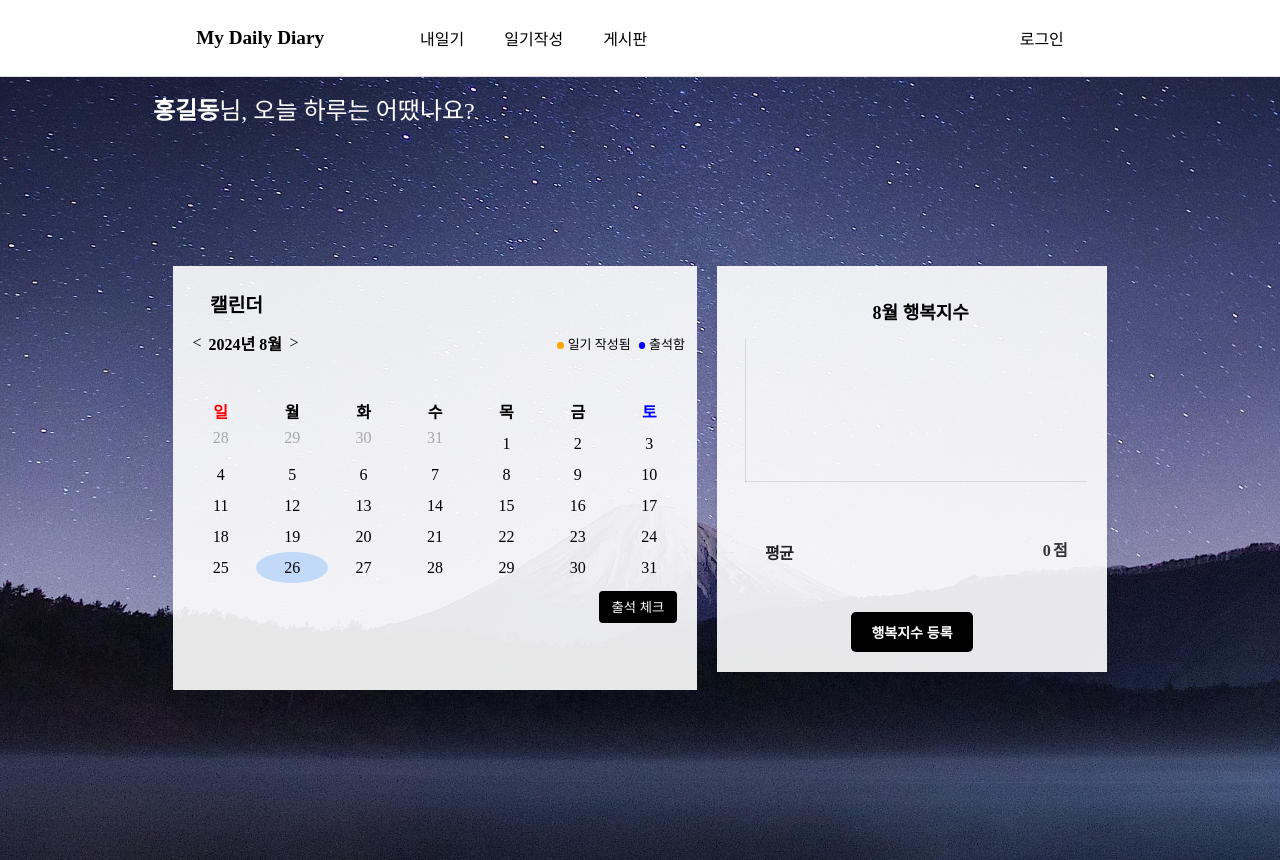
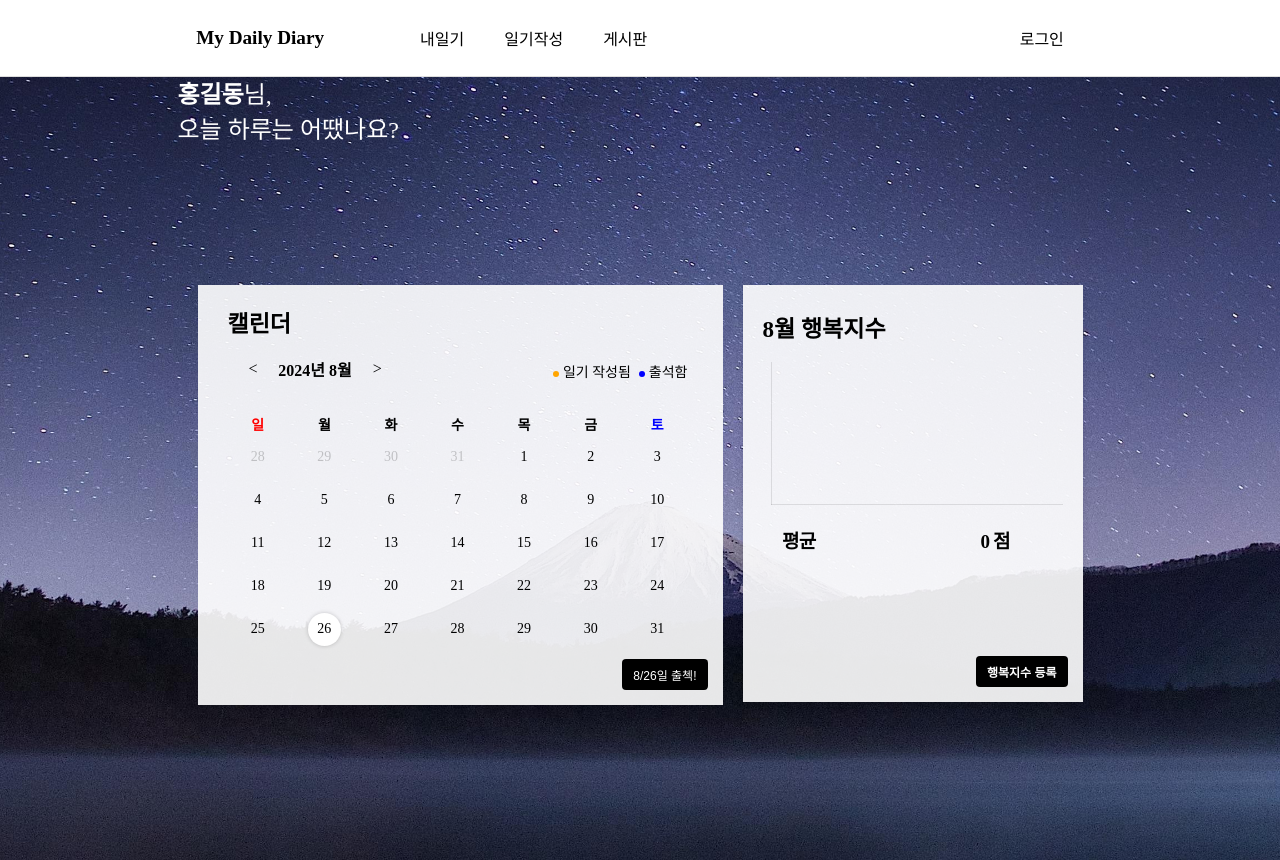
Before and after one commit to SuhyeonB/capstone_FE, a React (Create React App) app: page / in a window 1280 px wide. Built offline with nearby package versions, Linux system fonts and the light colour scheme.

Commit message:
Happiness & Calendar update

```diff
--- a/src/components/Main.js
+++ b/src/components/Main.js
@@ -14,7 +14,7 @@ const Main = () => {
                 <div className="logged-in-view">
                     <div className="header">
                         <div className="text fade-in-up">
-                            <strong>{username}</strong>님, 오늘 하루는 어땠나요?
+                            <strong>{username}</strong>님, <br />오늘 하루는 어땠나요?
                         </div>
                         <div className="weather-info">
 
--- a/src/pages/main/Calendar.js
+++ b/src/pages/main/Calendar.js
@@ -3,17 +3,17 @@ import React, { useState } from 'react';
 const Calendar = () => {
   const [currentDate, setCurrentDate] = useState(new Date());
   const [attendanceDays, setAttendanceDays] = useState([]);
+  const [selectedDate, setSelectedDate] = useState(new Date());
 
   const renderCalendar = () => {
     const year = currentDate.getFullYear();
     const month = currentDate.getMonth();
 
-    const firstDay = new Date(year, month, 1).getDay();
-    const lastDate = new Date(year, month + 1, 0).getDate();
+    const firstDay = new Date(year, month, 1).getDay(); // 해당 달의 첫 번째 날의 요일
+    const lastDate = new Date(year, month + 1, 0).getDate(); // 해당 달의 마지막 날짜
 
-    const prevLastDate = new Date(year, month, 0).getDate();
-    const nextDays = 35 - (firstDay + lastDate); // 전체 5주
-
+    const prevLastDate = new Date(year, month, 0).getDate(); // 이전 달의 마지막 날짜
+    const totalDays = 35; // 5주 = 35일
     let days = [];
 
     // 이전 달의 날짜
@@ -35,16 +35,25 @@ const Calendar = () => {
       );
 
       days.push(
-        <div className={`day ${isToday ? 'today' : ''}`} key={`day-${i}`}>
+        <div
+          className={`day ${isToday ? 'today' : ''}`}
+          key={`day-${i}`}
+          onClick={() => setSelectedDate(new Date(year, month, i))} // 날짜 클릭 시 선택된 날짜 업데이트
+        >
           {isAttendance && <div className="attendance-dot"></div>}
           {i}
         </div>
       );
     }
 
-    // 다음 달의 날짜
-    for (let j = 1; j <= nextDays; j++) {
-      days.push(<div className="next-date" key={`next-${j}`}>{j}</div>);
+    // 다음 달의 날짜 (5주 = 총 35일로 맞추기 위해 나머지 공간에 추가)
+    const totalRenderedDays = days.length;
+    for (let j = 1; totalRenderedDays + j <= totalDays; j++) {
+      days.push(
+        <div className="next-date" key={`next-${j}`}>
+          {j}
+        </div>
+      );
     }
 
     return days;
@@ -59,10 +68,9 @@ const Calendar = () => {
   };
 
   const handleAttendance = () => {
-    const today = new Date();
-    const currentYear = today.getFullYear();
-    const currentMonth = today.getMonth();
-    const currentDate = today.getDate();
+    const currentYear = selectedDate.getFullYear();
+    const currentMonth = selectedDate.getMonth();
+    const currentDate = selectedDate.getDate();
 
     const attendanceExists = attendanceDays.some(
       (day) => day.year === currentYear && day.month === currentMonth && day.date === currentDate
@@ -76,7 +84,7 @@ const Calendar = () => {
   return (
     <div className="container">
       <div className="calendar-container">
-        <h1>캘린더</h1>
+        <h1><strong>캘린더</strong></h1>
         <div className="calendar-header">
           <div className="month">
             <i className="prev" onClick={prevMonth}>&lt;</i>
@@ -97,12 +105,14 @@ const Calendar = () => {
             <div className="tue">화</div>
             <div className="wed">수</div>
             <div className="thu">목</div>
-            <div className="fir">금</div>
+            <div className="fri">금</div>
             <div className="sat">토</div>
           </div>
           <div className="days">{renderCalendar()}</div>
         </div>
-        <button className="attendance-btn" onClick={handleAttendance}>출석 체크</button>
+        <button className="attendance-btn" onClick={handleAttendance}>
+          {`${selectedDate.getMonth() + 1}/${selectedDate.getDate()}일 출첵!`}
+        </button>
       </div>
     </div>
   );
--- a/src/pages/main/Happiness.js
+++ b/src/pages/main/Happiness.js
@@ -80,21 +80,21 @@ const Happiness = () => {
     elements: {
       bar: {
         borderRadius: 2, // 막대 끝 둥글게 설정
-        barPercentage: 0.7, // 막대 너비 설정 (간격 조절)
+        barPercentage: 0.5, // 막대 너비 설정 (간격 조절)
       },
     },
   };
 
   return (
     <div className="happiness-card">
-      <h1>{currentMonth} 행복지수</h1>
+      <h1><strong>{currentMonth} 행복지수</strong></h1>
       <div className="chart-container">
         <Bar data={chartData} options={chartOptions} />
       </div>
 
-      <div className="average-section">
-        <span><strong>평균</strong></span>
-        <span className="average-score">{calculateAverage()} 점</span>
+      <div className="average">
+        <span className="average-text"><strong>평균</strong></span>
+        <span className="average-score"><strong>{calculateAverage()} 점</strong></span>
       </div>
 
       <button className="register-button" onClick={() => setIsModalOpen(true)}>행복지수 등록</button>
@@ -102,11 +102,9 @@ const Happiness = () => {
       {isModalOpen && (
         <div className="modal">
           <div className="modal-content">
-            <h3>행복지수 등록</h3>
+            <h3>행복지수 등록(0~10)</h3>
             <form onSubmit={handleSubmit}>
               <p>오늘은 {currentDay}일입니다.</p>
-
-              <label htmlFor="happiness-input">행복지수 (0 ~ 10): </label>
               <input
                 type="number"
                 id="happiness-input"
@@ -116,10 +114,9 @@ const Happiness = () => {
                 value={inputValue}
                 onChange={handleInputChange}
               />
-
               <button type="submit" className="submit-button">등록</button>
+              <button onClick={() => setIsModalOpen(false)} className="close-button">닫기</button>
             </form>
-            <button onClick={() => setIsModalOpen(false)} className="close-button">닫기</button>
           </div>
         </div>
       )}
--- a/src/styles/component_css/Main.css
+++ b/src/styles/component_css/Main.css
@@ -211,39 +211,40 @@ header {
   }
 }
 
-/* Calendar.js */
+/* Calendar.css */
 h1 {
-  font-size: larger;
-  margin-left: 5%;
+  text-align: left;
+  font-size: 23px;
+  margin: 5px 0 18px 0;
+  font-weight: bold;
 }
 
 .calendar-container {
-  width: 500px;
-  height: 400px;
+  width: 460px;
+  height: 370px;
   background-color: rgba(255, 255, 255, 0.9);
-  padding: 12px;
+  padding: 15px 35px 35px 30px;
   text-align: left;
   position: relative;
-  transition: all 0.3s ease; /* 부드러운 전환 효과 */
+  transition: all 0.3s ease;
 }
 
 .calendar-header {
   display: flex;
   justify-content: space-between;
   align-items: center;
-  margin-bottom: 12px;
 }
 
 .calendar-box {
   display: flex;
   align-items: center;
-  font-size: small;
+  font-size: 14px;
   margin-bottom: 5%;
 }
 
 .calendar-box .dot {
-  width: 6.4px;
-  height: 6.4px;
+  width: 6px;
+  height: 6px;
   border-radius: 50%;
   margin-right: 4px;
 }
@@ -259,7 +260,7 @@ h1 {
 .month {
   display: flex;
   justify-content: center;
-  margin-bottom: 5%;
+  margin-bottom: 6%;
   align-items: center;
   font-size: medium;
   position: relative;
@@ -268,7 +269,7 @@ h1 {
 .month i {
   font-size: 16px;
   cursor: pointer;
-  margin: 0 6.4px;
+  margin: 0 20px;
 }
 
 .month div {
@@ -276,34 +277,48 @@ h1 {
   font-weight: bold;
 }
 
-/* 요일 및 날짜 스타일 */
 .weekdays, .days {
   display: grid;
   grid-template-columns: repeat(7, 1fr);
   text-align: center;
+  gap: 6px;
 }
 
 .weekdays div {
-  padding: 6.4px 0;
+  padding: 5px 0;
   font-weight: bold;
-  background-color: transparent;
+  font-size: 14px;
 }
 
-.days .day {
+.days .day, .prev-date, .next-date {
   position: relative;
-  padding: 6.4px 0;
+  width: 33px;
+  height: 33px;
+  display: flex;
+  justify-content: center;
+  align-items: center;
+  margin: 2px auto;
+  color: black;
+  font-size: 14px;
   cursor: pointer;
-  color: black;
 }
 
 .prev-date, .next-date {
-  color: rgba(0, 0, 0, 0.3);
+  color: rgba(0, 0, 0, 0.2);
 }
 
 .today {
-  background-color: rgba(0, 123, 255, 0.2);
+  background-color: #fff;
   border-radius: 50%;
-  color: #007BFF;
+  width: 38px;
+  height: 38px;
+  display: flex;
+  justify-content: center;
+  align-items: center;
+  margin: 0 auto;
+  color: #fff;
+  font-size: 14px;
+  box-shadow: 0 0 4px rgba(0, 0, 0, 0.2);
 }
 
 .attendance-dot {
@@ -312,41 +327,22 @@ h1 {
   background-color: blue;
   border-radius: 50%;
   position: absolute;
-  top: 2.4px;
+  top: 2px;
   left: 50%;
   transform: translateX(-50%);
 }
 
-.journal-dot {
-  width: 4px;
-  height: 4px;
-  background-color: orange;
-  border-radius: 50%;
-  position: absolute;
-  top: 2.4px;
-  left: 50%;
-  transform: translateX(-50%);
-}
-
-.attendance-container {
-  display: flex;
-  justify-content: flex-end;
-  align-items: center;
-  position: absolute;
-  bottom: 16px;
-  right: 16px;
-}
-
 .attendance-btn {
-  padding: 6.4px 12.8px;
-  background-color: black;
-  color: white;
+  background-color: #000;
+  color: #fff;
+  padding: 7px 11px;
   border: none;
   cursor: pointer;
   border-radius: 4px;
-  margin-right: 8px;
-  float: right;
-  margin-top: 8px;
+  position: absolute;
+  bottom: 15px;
+  right: 15px;
+  font-size: 12px;
 }
 
 .attendance-btn:hover {
@@ -354,7 +350,7 @@ h1 {
 }
 
 .today-date {
-  font-size: 9.6px;
+  font-size: 11px;
   color: black;
 }
 
@@ -368,86 +364,94 @@ h1 {
 
 @media (max-width: 768px) {
   .calendar-container {
-    width: 100%;
+    width: 95%;
     height: auto;
-    padding: 8px;
+    padding: 15px;
   }
 
   .month div, .month i {
-    font-size: 14.4px;
+    font-size: 14px;
   }
 
   .weekdays div, .days .day {
-    padding: 4.8px 0;
+    padding: 5px 0;
   }
 
   .attendance-btn {
-    padding: 4.8px 9.6px;
+    padding: 6px 10px;
   }
 
   .calendar-box {
-    font-size: 8px;
+    font-size: 12px;
   }
 }
 
-
-/*행복지수*/
+/* Happiness.css */
 .happiness-card {
-  width: 350px;
+  width: 300px;
+  height: 377px;
   padding: 20px;
   background-color: rgba(255, 255, 255, 0.9);
   box-shadow: 0px 4px 8px rgba(0, 0, 0, 0.1);
   text-align: center;
   margin: 0 auto;
-}
-
-.happiness-card h1 {
-  font-size: 18px;
-  margin-bottom: 15px;
+  position: relative;
 }
 
 .chart-container {
   width: 100%;
   height: 150px;
-  margin-bottom: 20px;
 }
 
-.average-section {
+.average {
   display: flex;
-  font-size: medium;
-  justify-content: space-between;
-  gap: 20px;
-  padding: 20px;
-  margin-bottom: 20px;
+  justify-content: flex-start;
+  align-items: center;
+  gap: 60px;
+  font-size: 16px;
+  padding: 0 10px;
+  margin-bottom: 10px;
+}
+
+.average-text {
+  font-weight: bold;
+  color: #000000;
+  font-size: 19px;
+  margin-right: 45px;
 }
 
 .average-score {
   font-weight: bold;
-  color: #333;
-  margin: 5px 0;
+  font-size: 19px;
+  color: #000000;
+  margin-left: 60px;
 }
 
 .description {
   font-size: 12px;
   color: #555;
+  padding: 10px 0;
 }
 
 .register-button {
-  background-color: #000; /* 검정색 버튼 */
-  color: white;
+  background-color: #000;
+  color: #fff;
   border: none;
-  padding: 10px 20px;
-  border-radius: 5px;
+  padding: 7px 11px;
+  border-radius: 4px;
   cursor: pointer;
-  font-size: 14px;
+  font-size: 12px;
   font-weight: bold;
+  position: absolute;
+  bottom: 15px;
+  right: 15px;
 }
 
 .register-button:hover {
-  background-color: #333;
+  background-color: #000000;
 }
 
-/* 모달 스타일 */
+/* 행복지수 입력 창 */
 .modal {
   position: fixed;
   top: 0;
@@ -472,29 +476,33 @@ h1 {
   margin-bottom: 20px;
 }
 
+p {
+  font-size: 15px;
+}
+
 input {
   padding: 5px;
   margin: 10px 0;
-  font-size: 16px;
+  font-size: 14px;
 }
 
 .submit-button {
-  background-color: #4A90E2;
+  background-color: #000000;
   color: white;
   border: none;
-  padding: 10px 20px;
+  padding: 5px 10px;
   border-radius: 5px;
   cursor: pointer;
   font-size: 14px;
 }
 
 .submit-button:hover {
-  background-color: #357ABD;
+  background-color: #000000;
 }
 
 .close-button {
-  background-color: #555;
-  color: white;
+  background-color: #ffffff;
+  color: #000;
   border: none;
   padding: 5px 10px;
   margin-top: 10px;
@@ -502,27 +510,28 @@ input {
 }
 
 .close-button:hover {
-  background-color: #333;
+  background-color: #ffffff;
 }
+
+
 
 /* Calendar & Happiness를 가로로 배치 */
 .content {
   display: flex;
-  justify-content: space-between; /* 캘린더와 행복지수가 양옆에 배치되도록 설정 */
-  gap: 20px; /* 두 컴포넌트 사이에 간격 추가 */
-  align-items: stretch; /* 높이를 동일하게 맞추기 위해 stretch 사용 */
+  justify-content: space-between;
+  gap: 20px;
   padding: 20px;
 }
 
 /* 반응형 디자인 */
 @media (max-width: 768px) {
   .content {
-    flex-direction: column; /* 작은 화면에서는 세로로 배치 */
+    flex-direction: column;
     align-items: center;
   }
 
   .calendar, .happiness-index {
-    width: 100%; /* 작은 화면에서는 전체 너비로 설정 */
+    width: 100%;
     margin: 10px 0;
   }
 }
```
